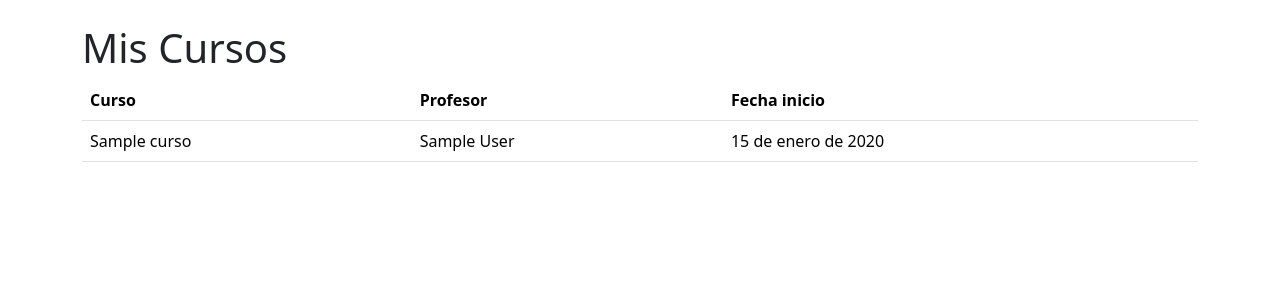
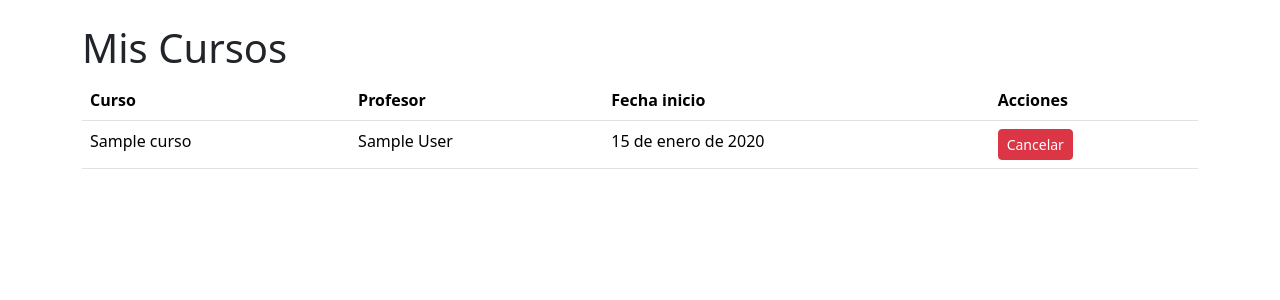
Before and after one commit to DannoEery/gestion_formacion, a Django app: page /matriculas/mis-cursos/ in a window 1280 px wide. Shown: the part 56-356 px from the top of the page. Run offline with Django 5.2, Linux system fonts and the light colour scheme; a user stored in the database is signed in; tables that the repository leaves empty hold one stand-in row (values such as "Sample post"); parts of the project's set-up code (start-up, migrations or seed data) failed here and were passed over; some libraries are stand-ins or nearby versions.

Commit message:
Añadido

```diff
--- a/templates/matriculas/mis_cursos.html
+++ b/templates/matriculas/mis_cursos.html
@@ -10,19 +10,19 @@ Mis Cursos
 {# Inicio del bloque de contenido principal que se inyectará en la plantilla base #}
 
 <h1>
-Mis Cursos
+    Mis Cursos
 </h1>
 {# Título principal de la sección visible para el usuario #}
 
 <table class="table">
-{# Clase 'table' de Bootstrap que aplica un diseño limpio y moderno con líneas divisorias #}
+    {# Clase 'table' de Bootstrap que aplica un diseño limpio y moderno con líneas divisorias #}
     <thead>
         <tr>
             {# Cabecera de la tabla con los títulos de cada columna #}
             <th>Curso</th>
             <th>Profesor</th>
             <th>Fecha inicio</th>
-        </tr>
+            <th>Acciones</th> {# <--- AÑADIDO: Nueva columna de acciones #} </tr>
     </thead>
     <tbody>
         {% for matricula in matriculas %}
@@ -40,12 +40,20 @@ Mis Cursos
                 {{ matricula.curso.fecha_inicio }}
                 {# Muestra la fecha programada para el inicio de las clases #}
             </td>
+            <td> {# <--- AÑADIDO: Celda con el botón de cancelación y confirmación JS #} <a
+                    href="{% url 'cancelar_matricula' matricula.id %}" class="btn btn-danger btn-sm" onclick="return confirm(
+                '¿Desea cancelar esta matrícula?'
+                )">
+                    Cancelar
+                    </a>
+            </td>
         </tr>
         {% empty %}
         {# Bloque especial de Django que se ejecuta de forma automática si la lista 'matriculas' viene vacía #}
         <tr>
-            <td colspan="3" class="text-center text-muted">
-                {# 'colspan="3"' expande la celda a lo largo de las 3 columnas para que el diseño no se rompa #}
+            {# MODIFICADO: Se cambia colspan a 4 porque ahora la tabla tiene 4 columnas en total #}
+            <td colspan="4" class="text-center text-muted">
+                {# 'colspan="4"' expande la celda a lo largo de las 4 columnas para que el diseño no se rompa #}
                 No tienes cursos matriculados.
             </td>
         </tr>
```
